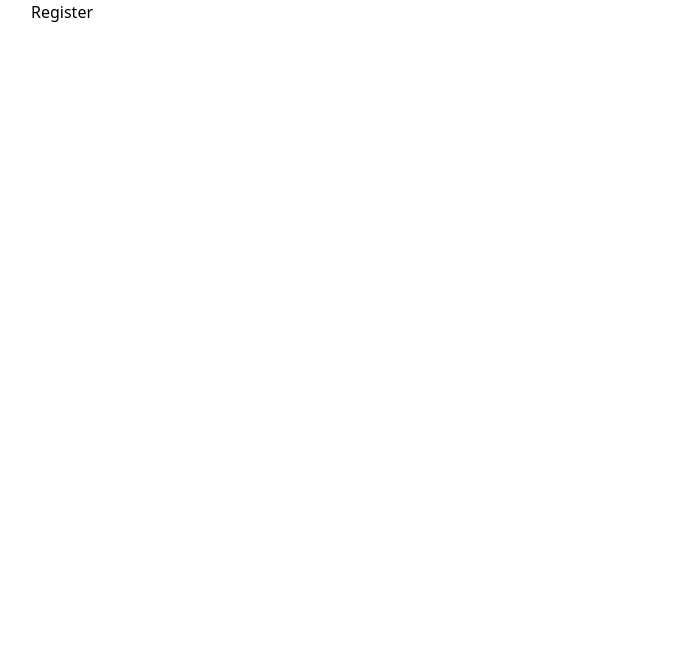
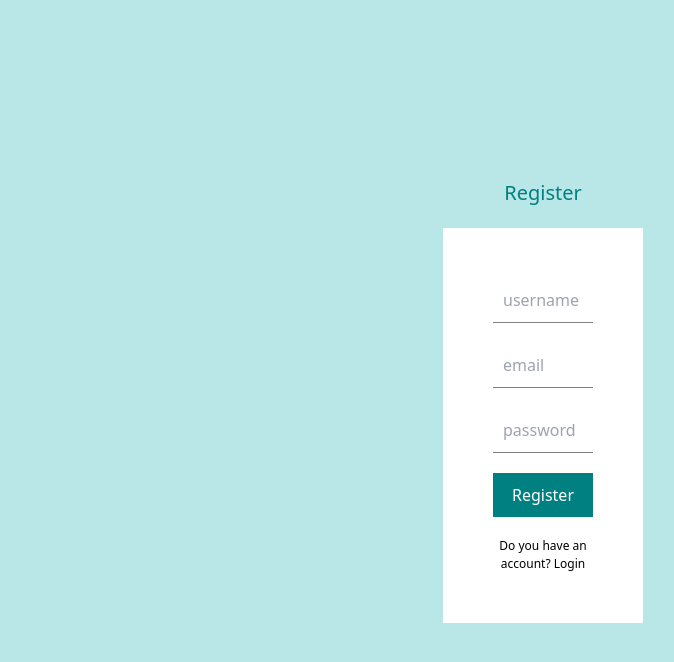
Before and after one commit to yube01/postapp, a React (Vite) app in the folder client/: page /register in a window 1280 px wide. Shown: the top 662 px of the page, without its empty margins (97-771 px from the left). Built offline with nearby package versions, Linux system fonts and the light colour scheme.

Commit message:
register page

```diff
--- a/client/src/page/Register.jsx
+++ b/client/src/page/Register.jsx
@@ -1,7 +1,27 @@
 import React from "react";
+import { Link } from "react-router-dom";
 
 const Register = () => {
-  return <div>Register</div>;
+  return (
+    <div className="auth">
+      <h1>Register</h1>
+      <form>
+        <input required type="text" placeholder="username" name="username" />
+        <input required type="email" placeholder="email" name="email" />
+        <input
+          required
+          type="password"
+          placeholder="password"
+          name="password"
+        />
+        <button>Register</button>
+
+        <span>
+          Do you have an account? <Link to="/login">Login</Link>
+        </span>
+      </form>
+    </div>
+  );
 };
 
 export default Register;
--- a/client/src/style.scss
+++ b/client/src/style.scss
@@ -4,7 +4,7 @@
   display: flex;
   justify-content: center;
   .container {
-    width: 1024px;
+    width: 100vw;
 
     .link {
       text-decoration: none;
```
